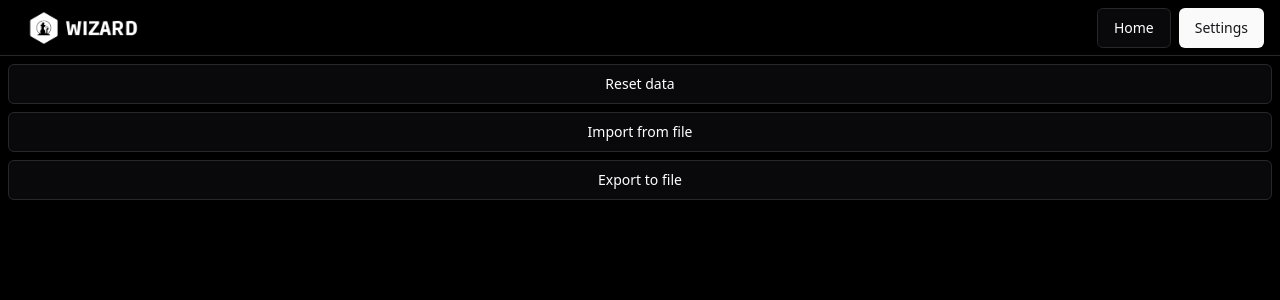
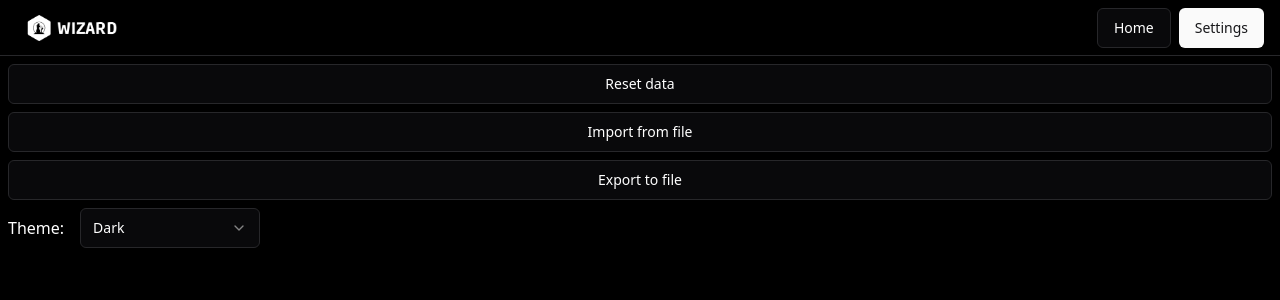
Before and after one commit to nonamecat19/copy-paste-wizard, a React (Vite) app: page /settings in a window 1280 px wide. Shown: the top 300 px of the page. Built offline with nearby package versions, Linux system fonts and the light colour scheme.

Commit message:
feat: add themes

```diff
--- a/src/components/MainBlock.tsx
+++ b/src/components/MainBlock.tsx
@@ -23,7 +23,7 @@ export default function MainBlock() {
     <div className="flex flex-col gap-2 p-2">
       {tabData.map(({ name, value }, index) => (
         <div
-          className="bg-zinc-950 border border-zinc-800 p-2 rounded-lg"
+          className="bg-zinc-50 dark:bg-zinc-950 border border-zinc-200 dark:border-zinc-800 p-2 rounded-lg"
           key={index}
         >
           <div>{name}</div>
--- a/src/components/Navbar.tsx
+++ b/src/components/Navbar.tsx
@@ -3,8 +3,8 @@ import NavLink from '@/components/NavLink'
 
 export default function Navbar() {
   return (
-    <nav className="border-b px-4 border-zinc-800 h-14 flex justify-between items-center">
-      <img alt="Logo" src={logo} className="h-12" />
+    <nav className="border-b px-4 border-zinc-w00 dark:border-zinc-800 h-14 flex justify-between items-center">
+      <img alt="Logo" src={logo} className="h-10 rounded-lg" />
 
       <div className="flex gap-2">
         <NavLink to="/">Home</NavLink>
--- a/src/components/TabsBlock.tsx
+++ b/src/components/TabsBlock.tsx
@@ -11,7 +11,7 @@ export default function TabsBlock() {
   }
 
   return (
-    <div className="border-b gap-2 px-4 border-zinc-800 h-14 flex items-center">
+    <div className="border-b gap-2 px-4 border-zinc-200 dark:border-zinc-800 h-14 flex items-center">
       {store.data.map(({ title }, index) => (
         <TabContextMenu index={index} key={index}>
           <Button
--- a/src/components/ThemeProvider.tsx
+++ b/src/components/ThemeProvider.tsx
@@ -6,7 +6,7 @@ import {
   useState,
 } from 'react'
 
-type Theme = 'dark' | 'light' | 'system'
+export type Theme = 'dark' | 'light' | 'system'
 
 type ThemeProviderProps = {
   children: ReactNode
--- a/src/routes/MainLayout.tsx
+++ b/src/routes/MainLayout.tsx
@@ -4,10 +4,10 @@ import { Toaster } from '@/components/ui/toaster'
 
 export default function MainLayout() {
   return (
-    <>
+    <div className="dark:text-white dark:bg-black h-screen">
       <Navbar />
       <Outlet />
       <Toaster />
-    </>
+    </div>
   )
 }
--- a/src/routes/Settings.tsx
+++ b/src/routes/Settings.tsx
@@ -1,9 +1,18 @@
 import { Button } from '@/components/ui/button'
 import { useDataStore } from '@/store/useDataStore'
 import { JsonService } from '@/services/json.service'
+import {
+  Select,
+  SelectContent,
+  SelectItem,
+  SelectTrigger,
+  SelectValue,
+} from '@/components/ui/select'
+import { Theme, useTheme } from '@/components/ThemeProvider.tsx'
 
 export default function Settings() {
   const dataStore = useDataStore()
+  const { setTheme, theme } = useTheme()
 
   async function importHandle() {
     const data = await JsonService.importData()
@@ -22,6 +31,10 @@ export default function Settings() {
     await JsonService.exportData(dataStore.data)
   }
 
+  function changeThemeHandle(value: Theme) {
+    setTheme(value)
+  }
+
   return (
     <div className="m-2 flex flex-col gap-2">
       <Button onClick={resetHandle} variant="outline">
@@ -35,6 +48,19 @@ export default function Settings() {
       <Button onClick={exportHandle} variant="outline">
         Export to file
       </Button>
+
+      <div className="flex gap-4 items-center">
+        <h3>Theme: </h3>
+        <Select defaultValue={theme} onValueChange={changeThemeHandle}>
+          <SelectTrigger className="w-[180px]">
+            <SelectValue placeholder="Select theme" />
+          </SelectTrigger>
+          <SelectContent>
+            <SelectItem value="dark">Dark</SelectItem>
+            <SelectItem value="light">Light</SelectItem>
+          </SelectContent>
+        </Select>
+      </div>
     </div>
   )
 }
--- a/src/styles/styles.css
+++ b/src/styles/styles.css
@@ -2,7 +2,6 @@
 @tailwind components;
 @tailwind utilities;
 
-html {
-  background: #000;
-  color: white;
+#root {
+    min-height: 100vh;
 }
```
